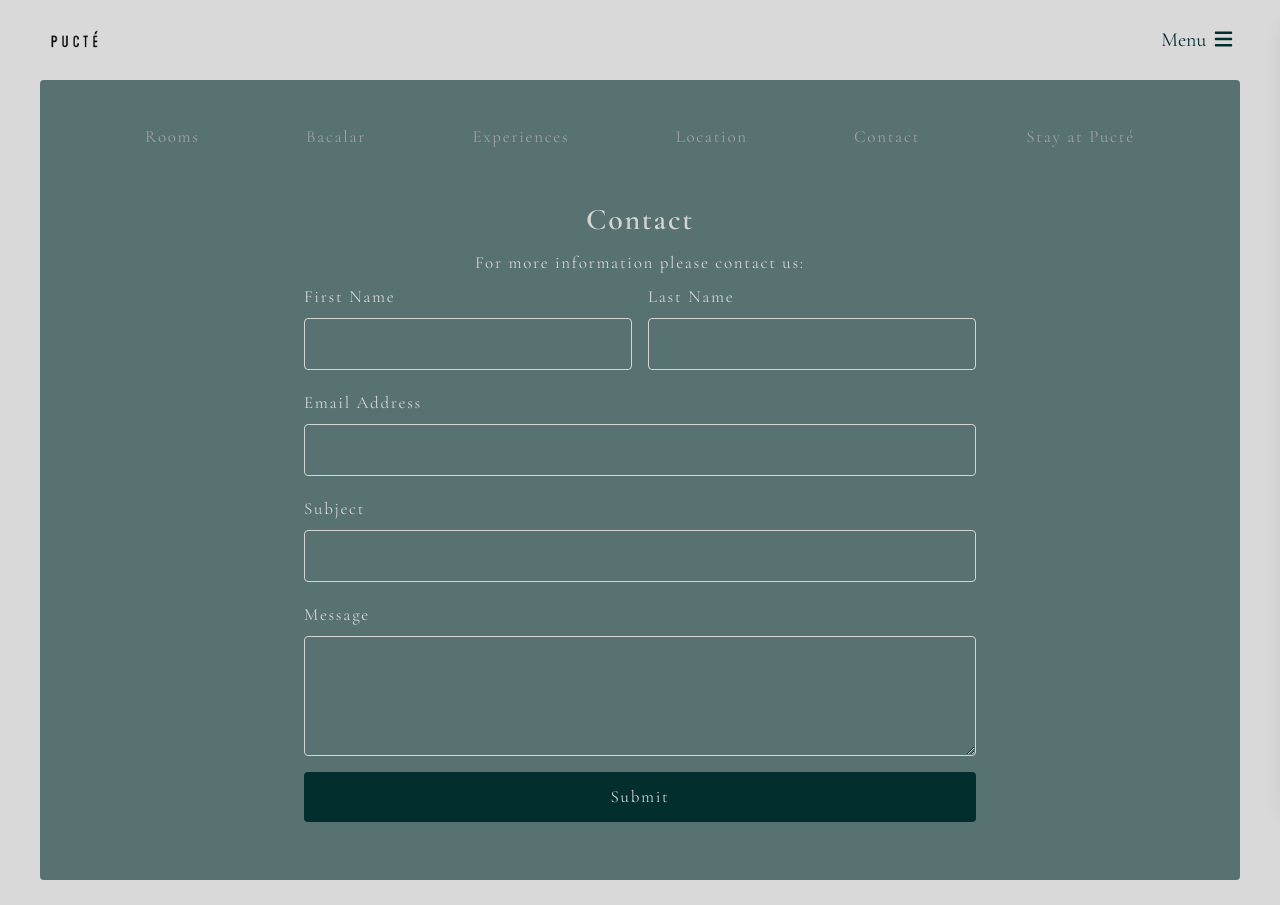
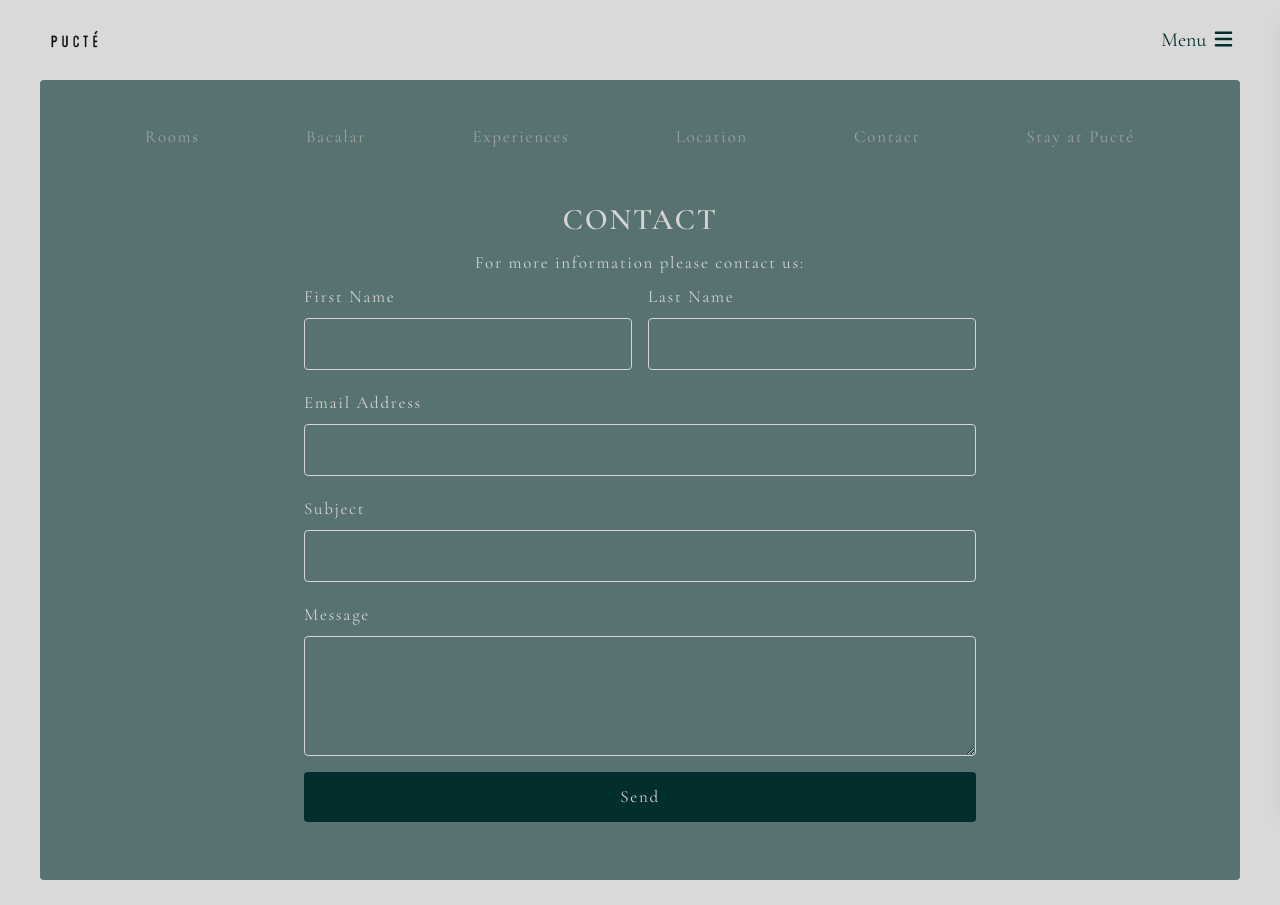
Before and after one commit to Panchita1989/pucte, a React (Vite) app: page /contact in a window 1280 px wide. Shown: the top 905 px of the page. Built offline with nearby package versions, Linux system fonts and the light colour scheme.

Commit message:
added translation to contact page

```diff
--- a/src/components/contact.jsx
+++ b/src/components/contact.jsx
@@ -2,26 +2,28 @@ import React from 'react';
 import { useForm, ValidationError } from '@formspree/react';
 import Footer from './footer.jsx'
 import NavBar from './navBar.jsx'
+import { useTranslation } from 'react-i18next'
 
 function Contact() {
+  const{ t, i18n } = useTranslation()
   const [state, handleSubmit] = useForm("mdkynnob");
   if (state.succeeded) {
-      return <p className='text-center mt-80'>Thanks for joining!</p>;
+      return <p className='text-center mt-80'>{t('contact.thanks')}</p>;
   }
   return (
     <>
 
     <section className='h-screen rounded xl:mx-10 md:mx-2 mt-20 mb-5 px-3 bg-teal-950/60 text-neutral-300 tracking-widest leading-loose '>
       <NavBar />
-      <h1 className='pt-2 text-center text-3xl font-bold mb-2'>Contact</h1>
-      <p className='text-center' >For more information please contact us:</p>
+      <h1 className='pt-2 text-center text-3xl font-bold mb-2'>{t('contact.title').toUpperCase()}</h1>
+      <p className='text-center' >{t('contact.subtitle')}</p>
 
        <form onSubmit={handleSubmit} className='mx-10 flex flex-col justify-start items-center gap-4 w-full max-w-2xl mx-auto'>
 
         <fieldset className='w-full'>
         <div className='flex flex-col md:flex-row gap-4'>
           <div className='flex flex-col flex-1'>
-            <label htmlFor="firstName" className='mb-1'>First Name</label>
+            <label htmlFor="firstName" className='mb-1'>{t('contact.first')}</label>
             <input
               id="firstName"
               type="text"
@@ -31,7 +33,7 @@ function Contact() {
             />
           </div>
           <div className='flex flex-col flex-1'>
-            <label htmlFor="lastName" className='mb-1'>Last Name</label>
+            <label htmlFor="lastName" className='mb-1'>{t('contact.last')}</label>
             <input
               id="lastName"
               type="text"
@@ -47,7 +49,7 @@ function Contact() {
       />
       </fieldset>
       <div className='flex flex-col w-full'>
-        <label htmlFor="email" className='mb-1'>Email Address</label>
+        <label htmlFor="email" className='mb-1'>{t('contact.email')}</label>
         <input
           id="email"
           type="email"
@@ -62,7 +64,7 @@ function Contact() {
       />
       </div>
       <div className='flex flex-col w-full'>
-        <label htmlFor="subject" className='mb-1'>Subject</label>
+        <label htmlFor="subject" className='mb-1'>{t('contact.subject')}</label>
         <input
           id="subject"
           type="text"
@@ -77,7 +79,7 @@ function Contact() {
       />
       </div>
       <div className='flex flex-col w-full'>
-        <label htmlFor="message" className='mb-1'>Message</label>
+        <label htmlFor="message" className='mb-1'>{t('contact.message')}</label>
         <textarea
           id="message"
           name="message"
@@ -93,7 +95,7 @@ function Contact() {
       </div>
 
       <button type="submit" disabled={state.submitting} className='bg-teal-950 text-neutral-300 p-2 rounded hover:bg-neutral-300 active:bg-neutral-300 hover:text-teal-950 active:text-teal-950  w-full'>
-        Submit
+        {t('contact.send')}
       </button>
     </form>
     </section>
--- a/src/i18n/de.json
+++ b/src/i18n/de.json
@@ -78,5 +78,16 @@
     "cancunCar": "Miete ein Auto in Cancún und genieße die malerische 4-stündige Fahrt nach Pucté. Die Strecke ist unkompliziert, und Parkplätze stehen unseren Gästen direkt vor Ort zur Verfügung.",
     "cancunAdo": "Du kannst von Cancún nach Bacalar mit dem ADO-Bus reisen und eine bequeme Fahrt von etwa 5 Stunden genießen. Nach deiner Ankunft am Busbahnhof Bacalar bringen dich Taxis in etwa 5 Minuten zu Pucté.",
     "cancunTrain": "Wenn du mit dem Tren Maya von Cancún reist, dauert die Fahrt bis zur Station Bacalar etwa 1,5 Stunden. Von dort ist Pucté nur etwa 10 Minuten mit dem Taxi entfernt. Transportmöglichkeiten stehen direkt bei der Ankunft zur Verfügung."
-    }
+    },
+     "contact":{
+     "title": "Kontakt",
+     "thanks": "Vielen Dank für deine Nachricht! Wir melden uns so bald wie möglich bei dir.",
+     "subtitle": "Für weitere Informationen kontaktiere uns gerne:",
+     "first": "Vorname",
+     "last": "Nachname",
+     "email": "Email Adresse",
+     "subject": "Betreff",
+     "message": "Nachricht",
+     "send": "Senden"
+ }
 }
--- a/src/i18n/en.json
+++ b/src/i18n/en.json
@@ -78,5 +78,17 @@
         "cancunCar": "Rent a car in Cancún and enjoy a scenic 4-hour drive to Pucté. The route is straightforward, and parking is available on-site for our guests.",
         "cancunAdo": "You can travel from Cancún to Bacalar by ADO bus, with a comfortable ride of approximately 5 hours. Once you arrive at the Bacalar bus station, taxis are available to bring you to Pucté in about 5 minutes.",
         "cancunTrain": "If you're traveling by the Tren Maya from Cancún, the journey to Bacalar Station takes around 1.5 hours. From the station, Pucté is just a 10-minute taxi ride away, with transportation readily available on arrival."
+    },
+    "contact":{
+        "title": "Contact",
+        "thanks": "Thank you for your message! We’ll get back to you as soon as possible.",
+        "subtitle": "For more information please contact us:",
+        "first": "First Name",
+        "last": "Last Name",
+        "email": "Email Address",
+        "subject": "Subject",
+        "message": "Message",
+        "send": "Send"
+
     }
 }
--- a/src/i18n/es.json
+++ b/src/i18n/es.json
@@ -78,5 +78,16 @@
     "cancunCar": "Alquila un coche en Cancún y disfruta de un recorrido escénico de aproximadamente 4 horas hasta Pucté. La ruta es sencilla y contamos con estacionamiento disponible en el lugar para nuestros huéspedes.",
     "cancunAdo": "Puedes viajar de Cancún a Bacalar en autobús ADO, con un trayecto cómodo de aproximadamente 5 horas. Al llegar a la terminal de autobuses de Bacalar, encontrarás taxis disponibles que te llevarán a Pucté en unos 5 minutos.",
     "cancunTrain": "Si viajas en el Tren Maya desde Cancún, el trayecto hasta la estación de Bacalar dura aproximadamente 1,5 horas. Desde allí, Pucté está a solo 10 minutos en taxi, con transporte disponible al llegar."
+},
+ "contact":{
+     "title": "Contacto",
+     "thanks": "¡Gracias por tu mensaje! Te responderemos lo antes posible.",
+     "subtitle": "Para más información, no dudes en contactarnos:",
+     "first": "Nombre",
+     "last": "Apellido",
+     "email": "Correo electrónico",
+     "subject": "Asunto",
+     "message": "Mensaje",
+     "send": "Enviar"
+ }
 }
-}
--- a/src/i18n/fr.json
+++ b/src/i18n/fr.json
@@ -78,5 +78,16 @@
     "cancunCar": "Louez une voiture à Cancún et profitez d’un trajet panoramique d’environ 4 heures jusqu’à Pucté. L’itinéraire est simple, et un parking est disponible sur place pour nos hôtes.",
     "cancunAdo": "Vous pouvez voyager de Cancún à Bacalar en bus ADO, avec un trajet confortable d’environ 5 heures. À votre arrivée à la gare routière de Bacalar, des taxis sont disponibles pour vous conduire à Pucté en environ 5 minutes.",
     "cancunTrain": "Si vous voyagez avec le Tren Maya depuis Cancún, le trajet jusqu’à la gare de Bacalar dure environ 1h30. Depuis la gare, Pucté se trouve à seulement 10 minutes en taxi, avec des transports facilement disponibles à l’arrivée."
+},
+ "contact":{
+     "title": "Contact",
+     "thanks": "Merci pour votre message! Nous vous répondrons dans les plus brefs délais.",
+     "subtitle": "Pour plus d’informations, n’hésitez pas à nous contacter :",
+     "first": "Prénom",
+     "last": "Nom",
+     "email": "Adresse e-mail",
+     "subject": "Objet",
+     "message": "Message",
+     "send": "Envoyer"
+ }
 }
-}
```
